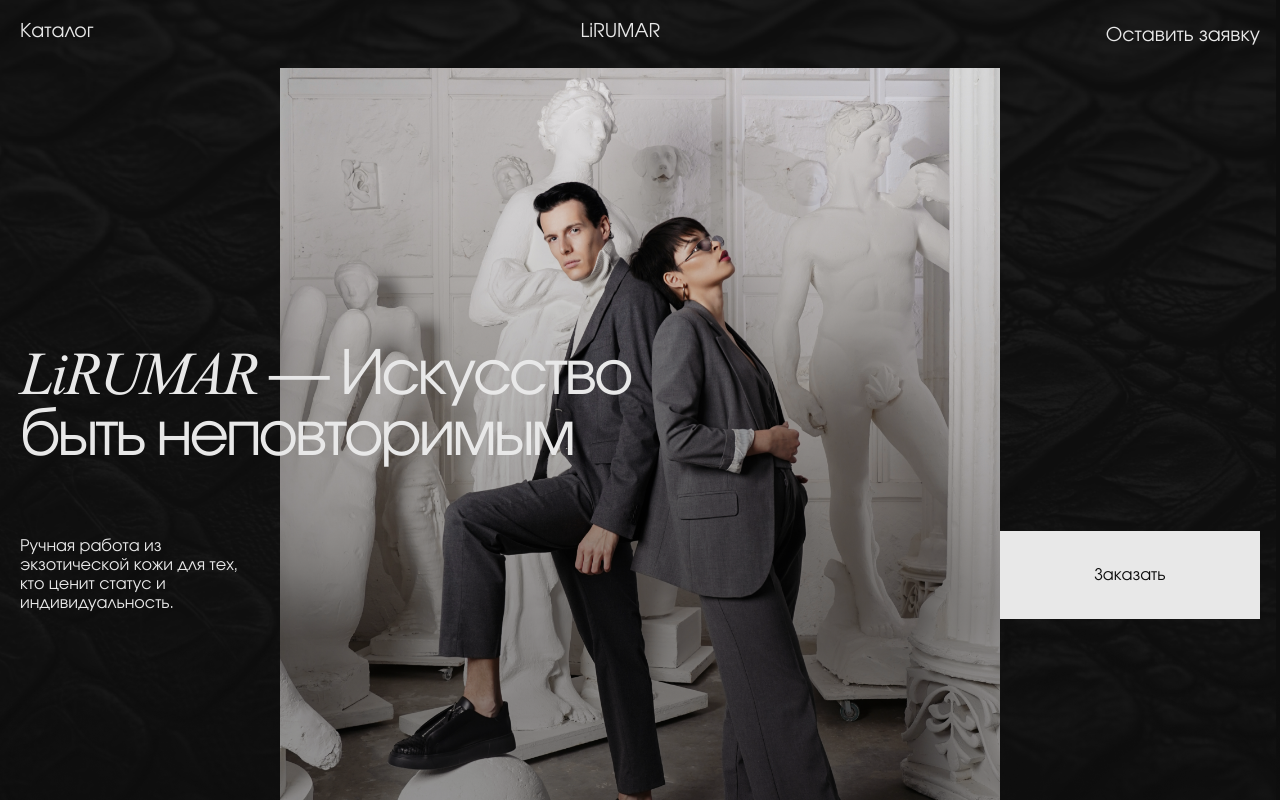
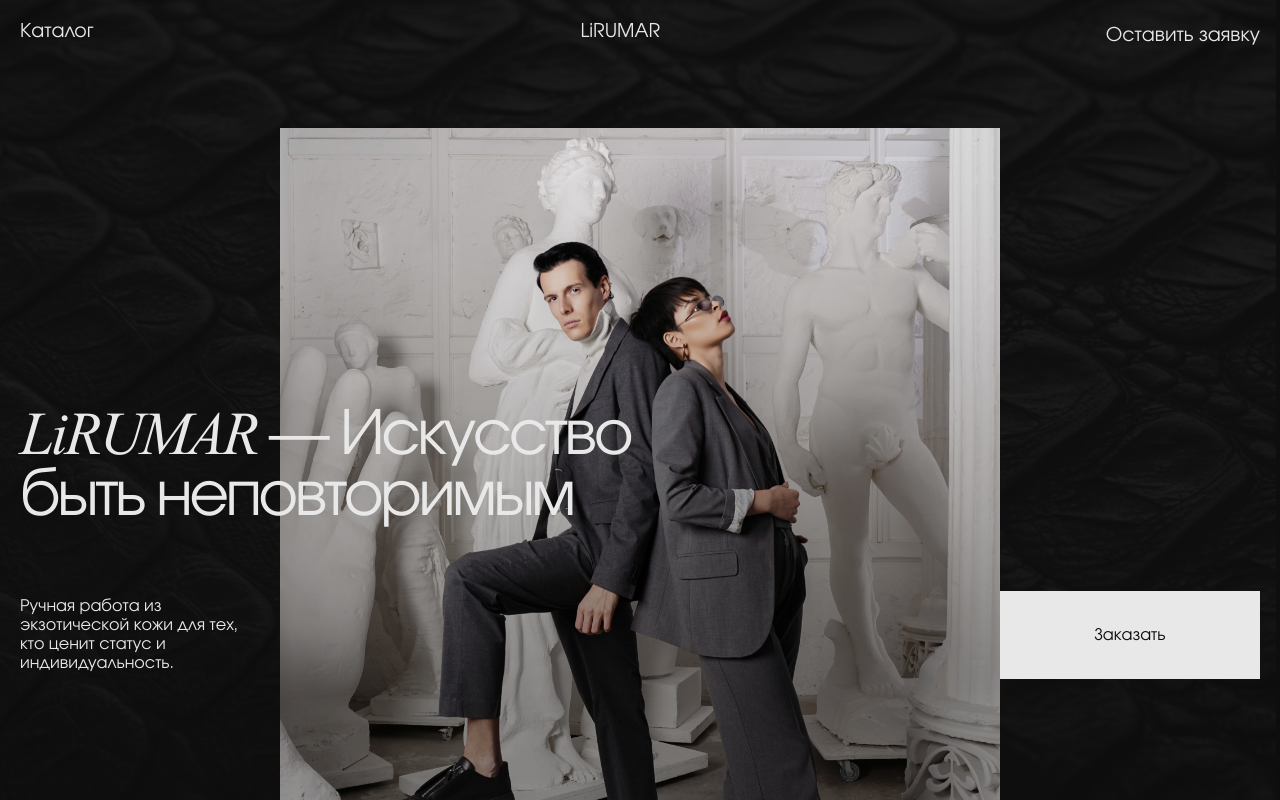
Before and after one commit to ssshpaklevka/LiRUMAR, a Next.js app: page / in a window 1280 px wide. Shown: the top 800 px of the page. Built offline with nearby package versions, Linux system fonts and the light colour scheme.

Commit message:
fix(header)

```diff
--- a/src/widgets/header/Header.tsx
+++ b/src/widgets/header/Header.tsx
@@ -6,7 +6,7 @@ import HeaderText from '@/src/shared/ui/header-text/HeaderText';
 
 const Header: FC = () => {
   return (
-    <header className="flex flex-row-reverse md:flex-row mx-auto z-40 justify-between px-5 mt-6 ">
+    <header className="relative flex flex-row-reverse md:flex-row mx-auto z-50 justify-between px-5 mt-6">
       <HeaderText
         className="text-center md:text-left"
         href="/catalog"
--- a/src/widgets/hero/Hero.tsx
+++ b/src/widgets/hero/Hero.tsx
@@ -7,13 +7,15 @@ import { cn } from '@/src/shared/lib/utils';
 
 const Hero: FC = () => {
   return (
+    <div className="relative flex justify-center items-center -mt-[60px] pb-[120px] sm:pb-[140px] md:pb-[240px]">
+      {/* Фоновый слой */}
       <div
-      className="flex justify-center items-center bg-cover -mt-[60px] pb-[120px] sm:pb-[140px] md:pb-[240px] z-[-10] relative"
+        className="absolute inset-0 -z-10 bg-cover pointer-events-none"
         style={{ backgroundImage: 'url("/img/hero/frame.webp")' }}
-    >
+      />
       {/* Пк версия */}
       <div className="hidden lg:block">
-        <div className=" px-5 w-full flex flex-col items-center h-full gap-[63px] relative mt-[240px]">
+        <div className=" px-5 w-full flex flex-col items-center h-full gap-[63px] relative mt-[300px]">
           <div className="flex justify-center flex-col lg:flex-row lg:gap-0 gap-[73px] items-center relative h-full 2xl:w-full">
             <div className="z-20  md:max-w-[260px] w-full lg:relative flex h-full">
               <p className="w-[220px] text-left text-[14px] leading-[16px] sm:text-[25px] sm:leading-[30px] md:text-[16px] md:leading-[19px] 3xl:text-[25px] 3xl:leading-[30px]  ">
@@ -48,17 +50,19 @@ const Hero: FC = () => {
                 style={{ marginTop: '-160px' }}
               />
             </div>
+            <div className="z-50">
               <CreateRequest
                 variant="big"
-              className="flex-none h-[50px] w-[302px] sm:h-[92px] sm:w-[553px] md:h-[88px] md:w-[260px]  2xl:h-[140px]  2xl:text-[19px] 2xl:leading-[16px]"
+                className="flex-none h-[50px] w-[302px] sm:h-[92px] sm:w-[553px] md:h-[88px] md:w-[260px] 2xl:h-[140px] 2xl:text-[19px] 2xl:leading-[16px] cursor-pointer"
               />
+            </div>
           </div>
         </div>
       </div>
 
       {/* Мобильная версия */}
       <div className="block lg:hidden">
-        <div className="px-5 w-full flex flex-col items-center h-full gap-[63px] relative mt-[240px]">
+        <div className="px-5 w-full flex flex-col items-center h-full gap-[63px] relative mt-[270px]">
           <div className="flex justify-center flex-col lg:flex-row items-center relative h-full 2xl:w-full">
             {/* Левый блок с текстами */}
             <div className="z-20 2xl:max-w-[416px] md:max-w-[260px] w-full lg:relative flex">
@@ -100,18 +104,20 @@ const Hero: FC = () => {
               </div>
 
               {/* Кнопка, растягивающаяся по ширине изображения */}
+              <div className="z-50 w-full">
                 <CreateRequest
                   variant="big"
-                className="flex-none h-[50px]  md:h-[88px] w-full z-50"
+                  className="flex-none h-[50px] md:h-[88px] w-full cursor-pointer"
                 />
+              </div>
             </div>
           </div>
         </div>
       </div>
       <div className="max-w-screen overflow-x-hidden h-[450px] flex justify-center items-center absolute -bottom-[0px] z-[0] transform translate-y-1/2">
         <div
-          className="w-[100vw] h-[300px] bg-background blur-[50px]  "
-          style={{ transform: '', borderRadius: '0%' }}
+          className="w-[100vw]  bg-background blur-[50px]"
+          style={{ borderRadius: '0%' }}
         ></div>
       </div>
     </div>
```
Also changed, not shown: public/img/mass-production/frameph.webp, public/img/uniqueness/shoes21.webp (added). Lines whose indentation alone changed are shown as unchanged.
